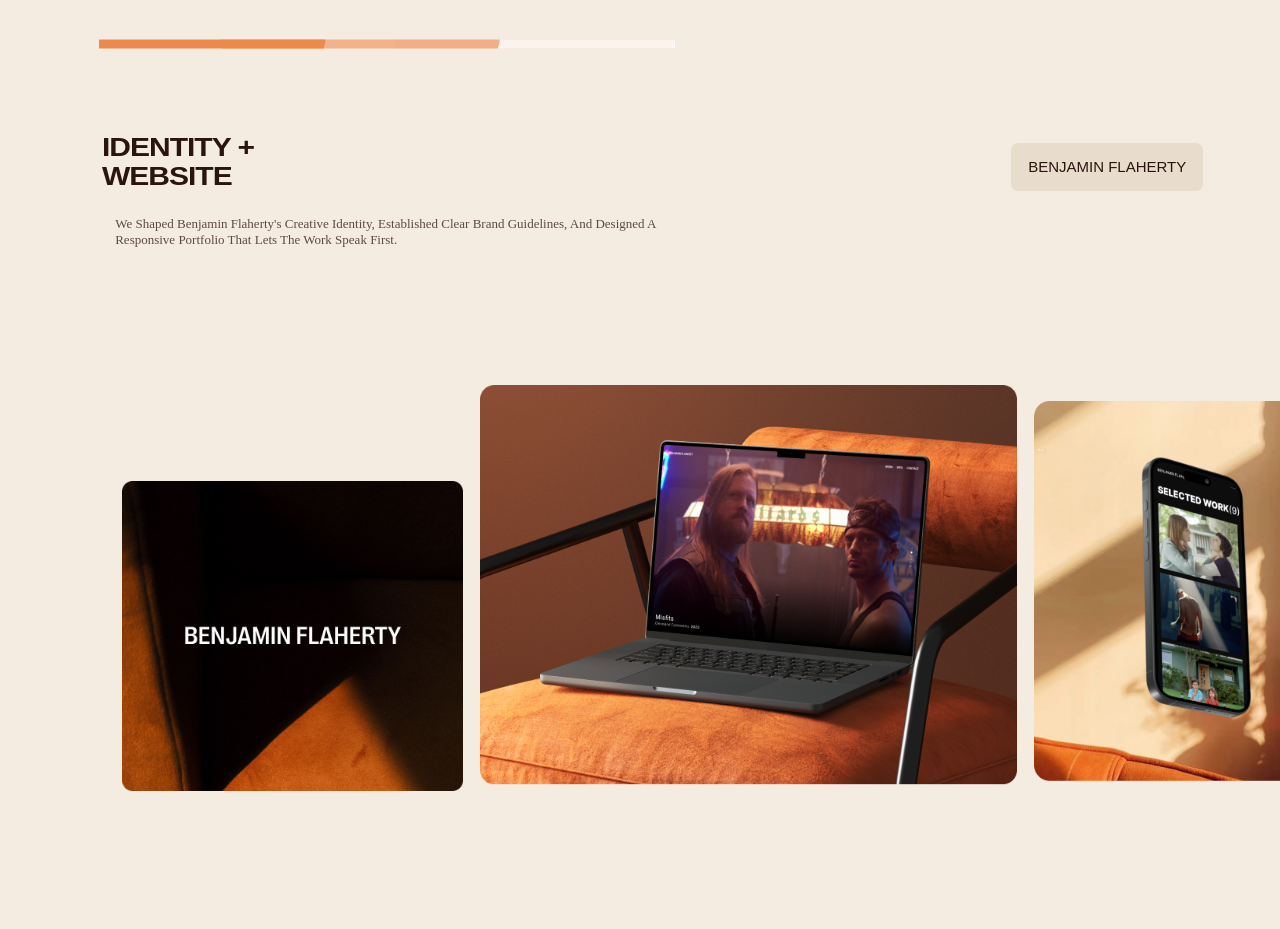
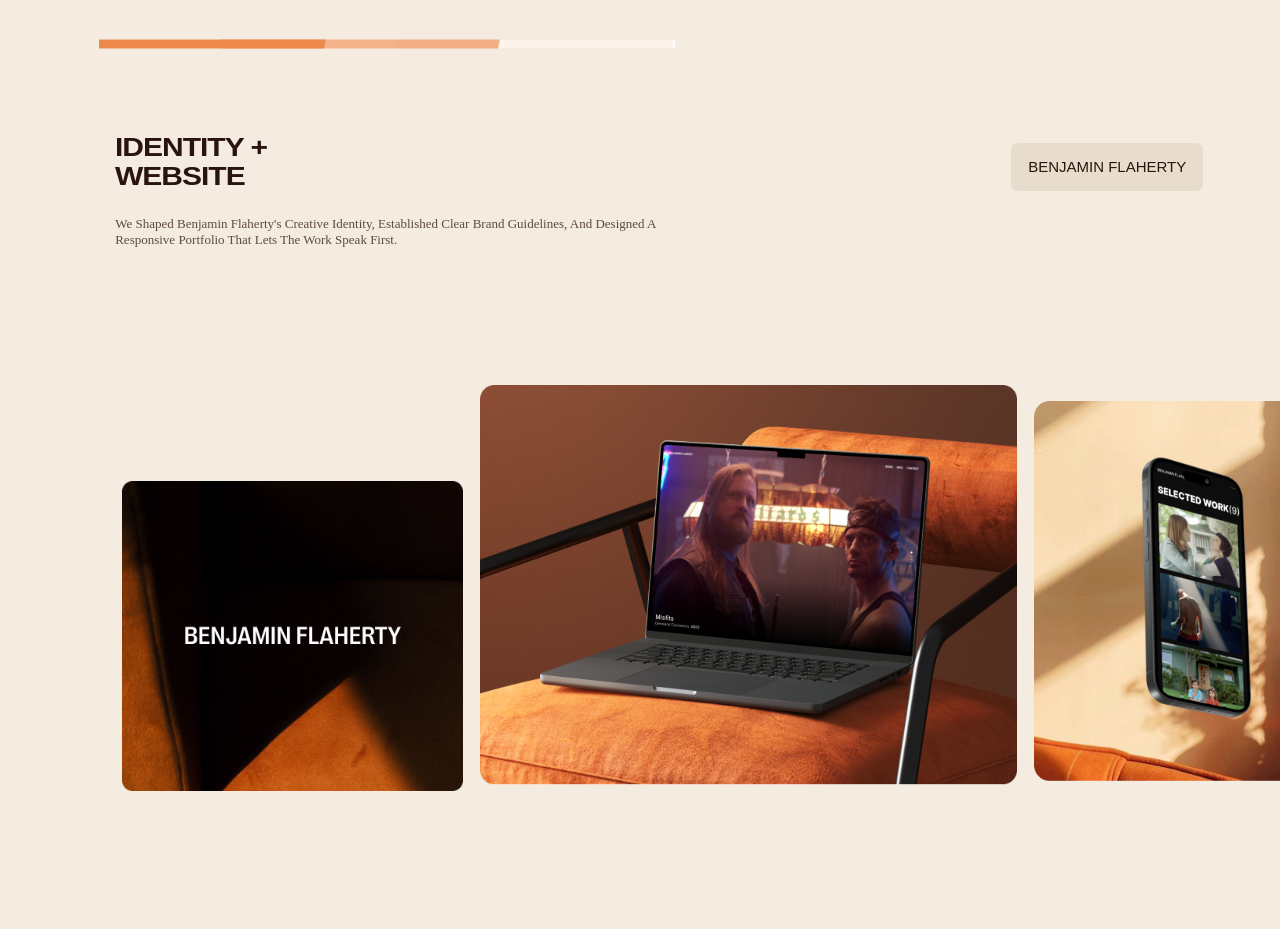
Before and after one commit to annaskhan-dev/RCHYstudio, a React (Vite) app: page / in a window 1280 px wide. Shown: the part 2700-3629 px from the top of the page. Built offline with nearby package versions, Linux system fonts and the light colour scheme; a web font is replaced by a local one.

Commit message:
adding things

```diff
--- a/src/components/benjamin.module.css
+++ b/src/components/benjamin.module.css
@@ -24,7 +24,7 @@ body {
   font-size: 30px;
   font-weight: 730;
   letter-spacing: -1px;
-  margin-left:5vw;
+  margin-left:6vw;
   color: #2a1410;;
   transform: scaleY(0.86); /* Adjust this value (e.g., 0.8, 0.9) to get the exact height you want */
   transform-origin: left top; /* Keeps the text aligned properly */
--- a/src/components/buildit.module.css
+++ b/src/components/buildit.module.css
@@ -24,7 +24,7 @@ body {
   font-size: 30px;
   font-weight: 730;
   letter-spacing: -1px;
-  margin-left:2vw;
+  margin-left:6vw;
   color: #2a1410;;
   transform: scaleY(0.86); /* Adjust this value (e.g., 0.8, 0.9) to get the exact height you want */
   transform-origin: left top; /* Keeps the text aligned properly */
```
